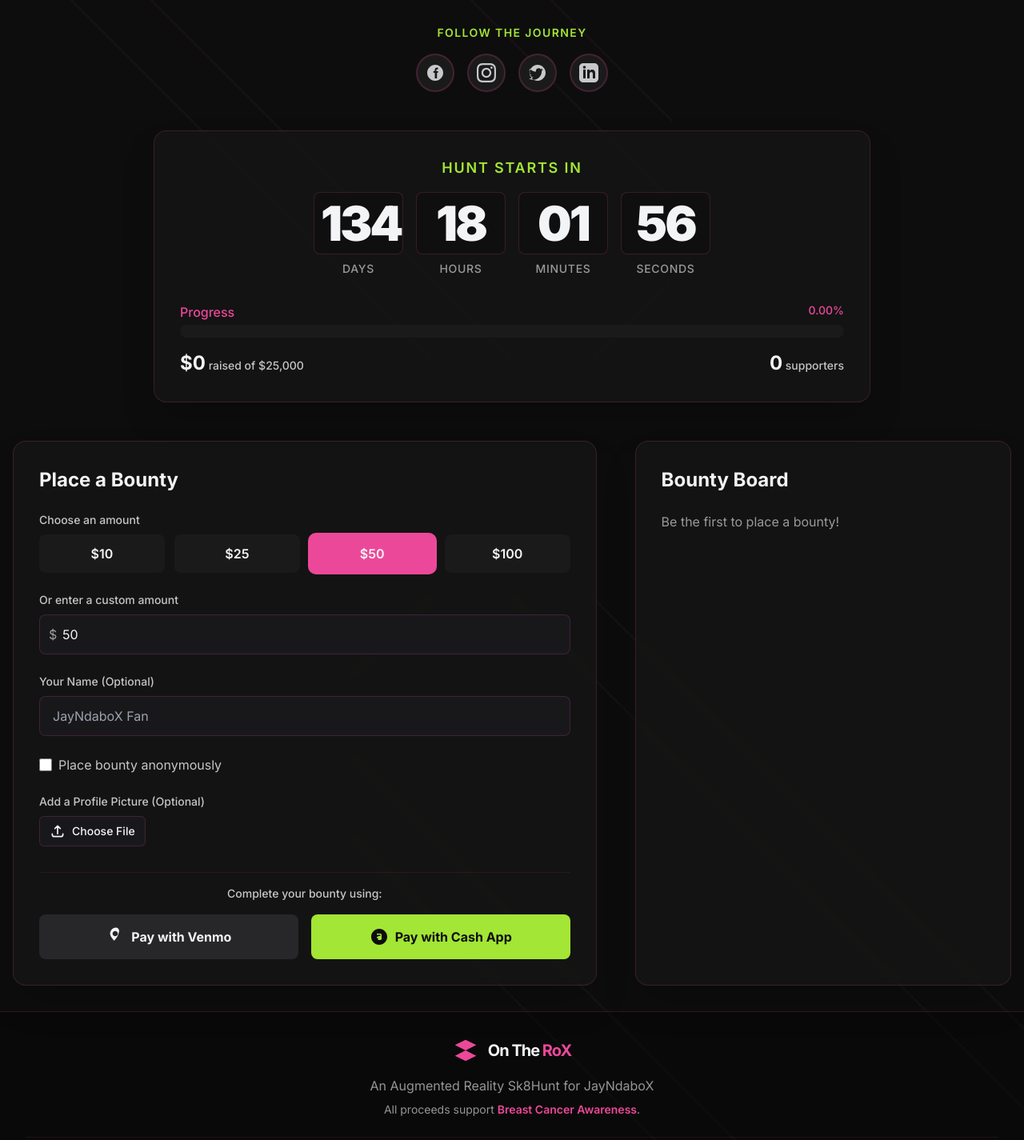
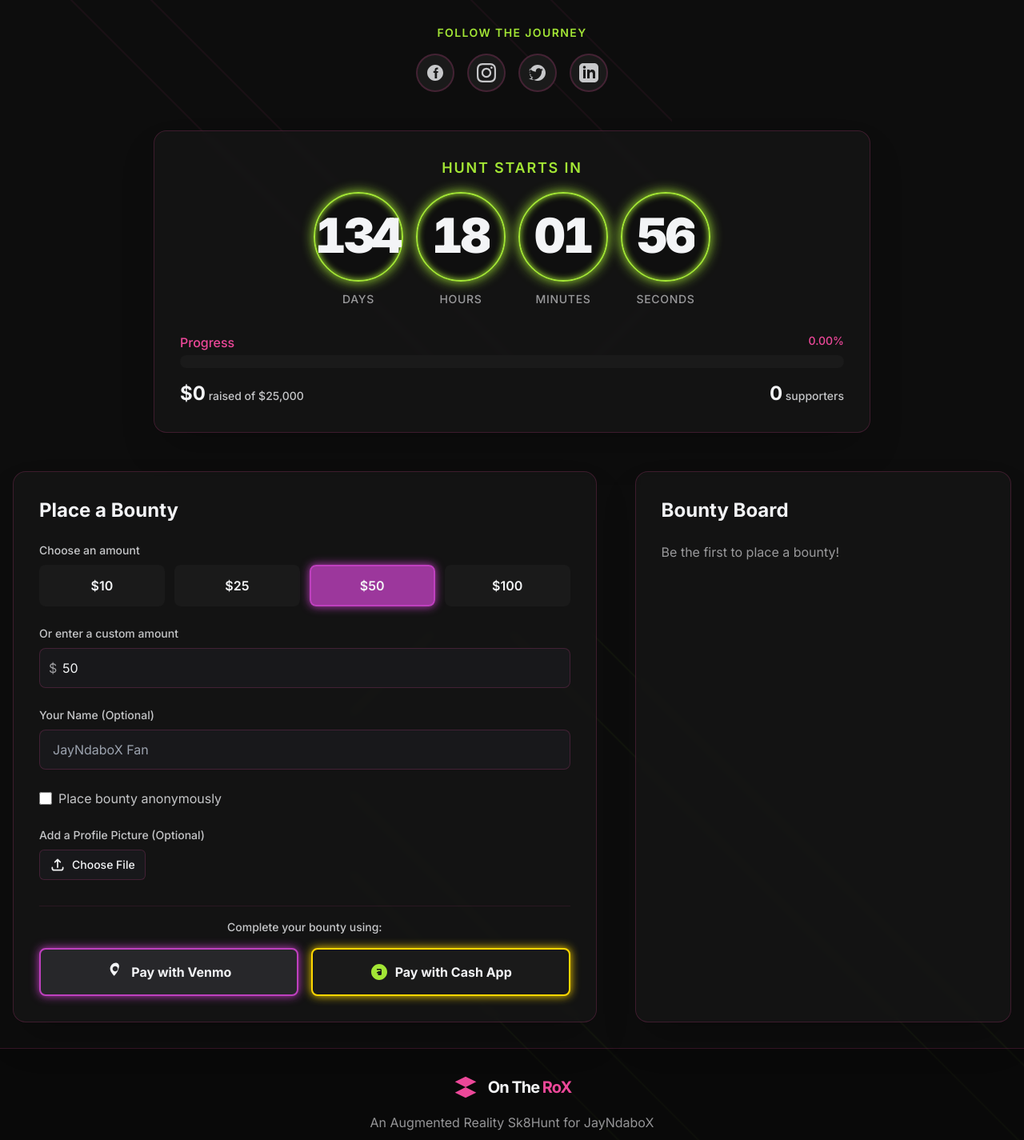
Before and after one commit to StonedDrone/On-The-RoX, a React (Vite) app: page / in a window 1280 px wide. Shown: the part 389-1814 px from the top of the page at 80% size. Built offline with nearby package versions, Linux system fonts and the light colour scheme.

Commit message:
feat: Enhance UI with new animations and colors
Adds Mardi Gras themed colors and introduces new animations for a more dynamic user experience. The countdown component now features a rolling effect for numbers, and preset donation amount buttons have improved styling.

```diff
--- a/components/Countdown.tsx
+++ b/components/Countdown.tsx
@@ -7,10 +7,20 @@ interface CountdownProps {
 
 const CountdownItem: React.FC<{ value: number; label: string }> = ({ value, label }) => (
     <div className="flex flex-col items-center">
-        <div className="text-4xl md:text-6xl font-extrabold text-light tracking-tighter w-20 md:w-28 text-center bg-black/20 p-2 rounded-lg border border-primary/20">
-            {String(value).padStart(2, '0')}
+        <div
+            className="flex items-center justify-center w-20 h-20 md:w-28 md:h-28 bg-dark/50 rounded-full border-2 border-secondary"
+            style={{ boxShadow: '0 0 15px #A3E635, inset 0 0 8px #A3E635' }}
+        >
+             <div className="h-[2.5rem] md:h-[4rem] overflow-hidden" style={{ perspective: '300px' }}>
+                <span
+                    key={value}
+                    className="text-4xl md:text-6xl font-extrabold text-light tracking-tighter animate-wheel-roll tabular-nums block"
+                >
+                     {String(value).padStart(2, '0')}
+                </span>
+            </div>
         </div>
-        <span className="mt-2 text-xs md:text-sm font-medium uppercase text-light/60 tracking-wider">{label}</span>
+        <span className="mt-3 text-xs md:text-sm font-medium uppercase text-light/60 tracking-wider">{label}</span>
     </div>
 );
 
--- a/components/DonationForm.tsx
+++ b/components/DonationForm.tsx
@@ -103,7 +103,12 @@ export const DonationForm: React.FC<DonationFormProps> = ({ addDonation }) => {
                                 type="button"
                                 key={p_amount}
                                 onClick={() => handleAmountClick(p_amount)}
-                                className={`py-3 px-4 rounded-lg font-semibold transition-all duration-200 ${amount === p_amount ? 'bg-primary text-light ring-2 ring-primary' : 'bg-dark-accent hover:bg-zinc-800 text-light'}`}
+                                className={`py-3 px-4 rounded-lg font-semibold transition-all duration-200 border-2 ${
+                                    amount === p_amount
+                                    ? 'bg-purple/80 text-light border-purple'
+                                    : 'bg-dark-accent border-transparent hover:border-gold/50 text-light'
+                                }`}
+                                style={amount === p_amount ? { boxShadow: '0 0 12px #BF40BF' } : {}}
                             >
                                 ${p_amount}
                             </button>
@@ -176,11 +181,21 @@ export const DonationForm: React.FC<DonationFormProps> = ({ addDonation }) => {
                 <div className="space-y-4 pt-4 border-t border-primary/10">
                     <p className="text-center text-sm font-medium text-light/80">Complete your bounty using:</p>
                      <div className="grid grid-cols-1 sm:grid-cols-2 gap-4">
-                        <button type="button" onClick={() => handlePayment('venmo')} className="w-full flex items-center justify-center bg-zinc-800 hover:bg-zinc-700 text-light font-bold py-4 px-4 rounded-lg transition-transform duration-200 hover:scale-105">
+                        <button
+                            type="button"
+                            onClick={() => handlePayment('venmo')}
+                            className="w-full flex items-center justify-center bg-zinc-800 text-light font-bold py-4 px-4 rounded-lg transition-all duration-300 hover:scale-105 border-2 border-purple hover:bg-purple/20"
+                            style={{ boxShadow: '0 0 12px #BF40BF' }}
+                        >
                             <VenmoIcon className="w-6 h-6 mr-2" /> Pay with Venmo
                         </button>
-                        <button type="button" onClick={() => handlePayment('cashapp')} className="w-full flex items-center justify-center bg-secondary hover:bg-lime-500 text-dark font-bold py-4 px-4 rounded-lg transition-transform duration-200 hover:scale-105">
-                            <CashAppIcon className="w-6 h-6 mr-2" /> Pay with Cash App
+                        <button
+                            type="button"
+                            onClick={() => handlePayment('cashapp')}
+                            className="w-full flex items-center justify-center bg-dark-accent text-light font-bold py-4 px-4 rounded-lg transition-all duration-300 hover:scale-105 border-2 border-gold hover:bg-gold/20"
+                            style={{ boxShadow: '0 0 12px #FFD700' }}
+                        >
+                            <CashAppIcon className="w-6 h-6 mr-2 text-secondary" /> Pay with Cash App
                         </button>
                      </div>
                 </div>
--- a/index.html
+++ b/index.html
@@ -13,6 +13,8 @@
             colors: {
               'primary': '#EC4899', // Hot Pink
               'secondary': '#A3E635', // Lime Green
+              'purple': '#BF40BF', // Mardi Gras Purple
+              'gold': '#FFD700', // Mardi Gras Gold
               'dark': '#0D0D0D', // Near Black
               'light': '#F3F4F6', // Off-white
               'dark-accent': '#1A1A1A', // Dark Gray
@@ -45,6 +47,10 @@
                   '25%': { clipPath: 'inset(20% 0 70% 0)', transform: 'translate(-1px, -2px)' },
                   '50%': { clipPath: 'inset(90% 0 2% 0)', transform: 'translate(1px, -2px)' },
                   '75%': { clipPath: 'inset(30% 0 60% 0)', transform: 'translate(-1px, 2px)' },
+              },
+              'wheel-roll': {
+                  '0%': { transform: 'translateY(-20px) rotateX(90deg)', opacity: '0' },
+                  '100%': { transform: 'translateY(0) rotateX(0deg)', opacity: '1' },
               }
             },
             animation: {
@@ -53,6 +59,7 @@
               'pop-in': 'pop-in 0.5s ease-out forwards',
               'glitch-1': 'glitch-1 2s linear infinite alternate-reverse',
               'glitch-2': 'glitch-2 1.5s linear infinite alternate',
+              'wheel-roll': 'wheel-roll 0.5s ease-out forwards',
             },
           },
         },
```
